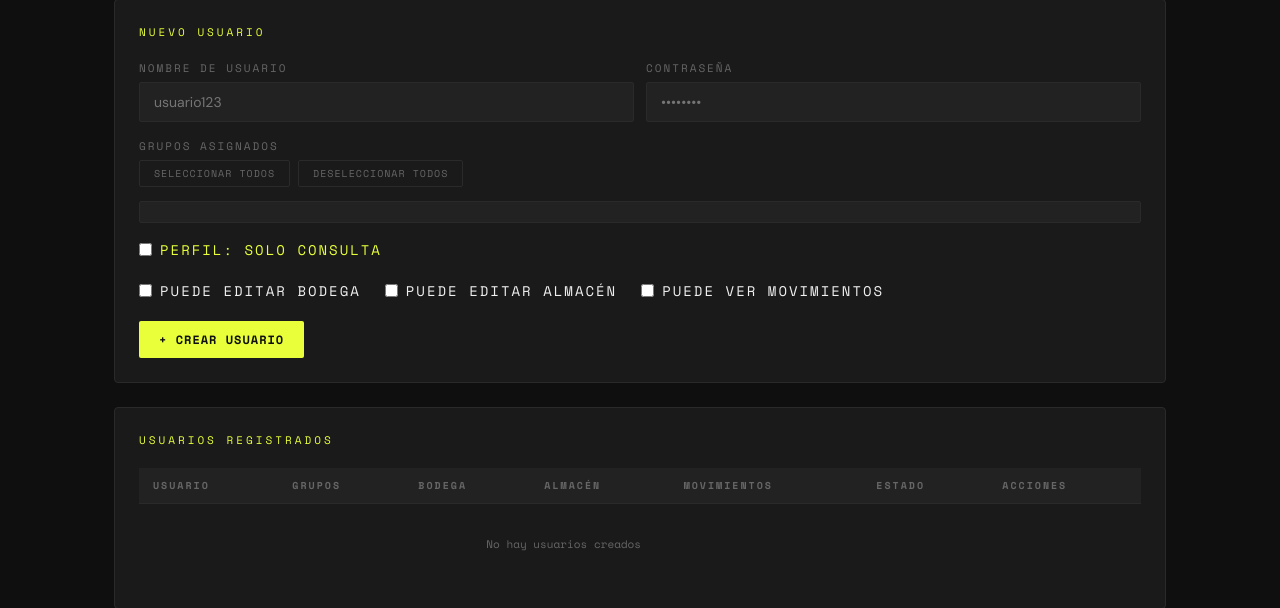
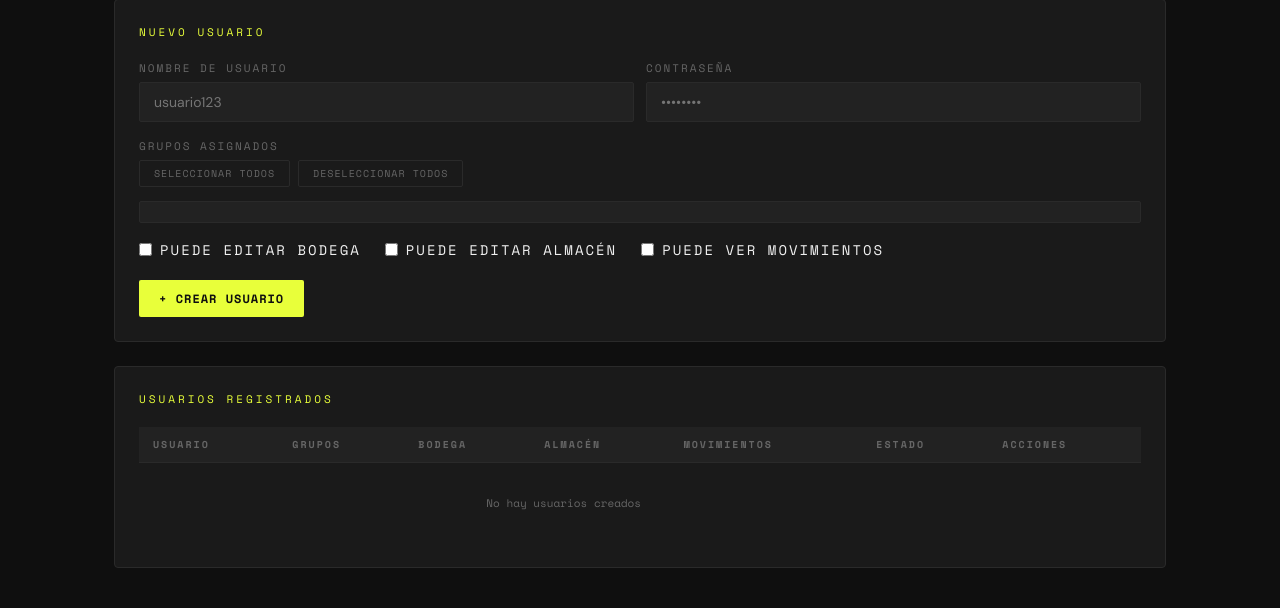
Before and after one commit to snake1515/hidden-inventory, a Flask app: template templates/admin.html in a window 1280 px wide. Shown: the part 163-771 px from the top of the page. After the commit the page ends 731 px from the top, so only its background shows below. Run offline with Flask 3, Linux system fonts and the light colour scheme; the template is opened without the code that fills it, so the values that code supplies are empty.

Commit message:
Update admin.html

```diff
--- a/templates/admin.html
+++ b/templates/admin.html
@@ -179,12 +179,9 @@
         </div>
       </div>
       <div class="permisos-row">
-        <label class="checkbox-label" style="color:var(--accent)"><input type="checkbox" id="nu-consulta" onchange="toggleSoloConsulta('nu',this.checked)"/> Perfil: Solo consulta</label>
-      </div>
-      <div class="permisos-row">
-        <label class="checkbox-label"><input type="checkbox" id="nu-bodega" onchange="desmarcarConsultaSi('nu')"/> Puede editar Bodega</label>
-        <label class="checkbox-label"><input type="checkbox" id="nu-almacen" onchange="desmarcarConsultaSi('nu')"/> Puede editar Almacén</label>
-        <label class="checkbox-label"><input type="checkbox" id="nu-movimientos" onchange="desmarcarConsultaSi('nu')"/> Puede ver Movimientos</label>
+        <label class="checkbox-label"><input type="checkbox" id="nu-bodega"/> Puede editar Bodega</label>
+        <label class="checkbox-label"><input type="checkbox" id="nu-almacen"/> Puede editar Almacén</label>
+        <label class="checkbox-label"><input type="checkbox" id="nu-movimientos"/> Puede ver Movimientos</label>
       </div>
       <button class="btn btn-primary" onclick="crearUsuario()">+ Crear usuario</button>
     </div>
@@ -378,12 +375,9 @@ SKU001,Aceite Motor 10W40,REF-001,HONDA,ACEITES,24,12</pre>
       </div>
     </div>
     <div class="permisos-row">
-      <label class="checkbox-label" style="color:var(--accent)"><input type="checkbox" id="edit-consulta" onchange="toggleSoloConsulta('edit',this.checked)"/> Perfil: Solo consulta</label>
-    </div>
-    <div class="permisos-row">
-      <label class="checkbox-label"><input type="checkbox" id="edit-bodega" onchange="desmarcarConsultaSi('edit')"/> Puede editar Bodega</label>
-      <label class="checkbox-label"><input type="checkbox" id="edit-almacen" onchange="desmarcarConsultaSi('edit')"/> Puede editar Almacén</label>
-      <label class="checkbox-label"><input type="checkbox" id="edit-movimientos" onchange="desmarcarConsultaSi('edit')"/> Puede ver Movimientos</label>
+      <label class="checkbox-label"><input type="checkbox" id="edit-bodega"/> Puede editar Bodega</label>
+      <label class="checkbox-label"><input type="checkbox" id="edit-almacen"/> Puede editar Almacén</label>
+      <label class="checkbox-label"><input type="checkbox" id="edit-movimientos"/> Puede ver Movimientos</label>
       <label class="checkbox-label"><input type="checkbox" id="edit-activo"/> Usuario activo</label>
     </div>
     <div class="modal-footer">
@@ -450,18 +444,6 @@ function setGrupos(containerId, grupos) {
   });
 }
 
-// ─── PERFIL SOLO CONSULTA ───
-function toggleSoloConsulta(prefix, marcado) {
-  if (marcado) {
-    ['bodega','almacen','movimientos'].forEach(p => {
-      document.getElementById(`${prefix}-${p}`).checked = false;
-    });
-  }
-}
-function desmarcarConsultaSi(prefix) {
-  document.getElementById(`${prefix}-consulta`).checked = false;
-}
-
 // ─── USUARIOS ───
 function crearUsuario() {
   const nombre = document.getElementById('nu-nombre').value.trim();
@@ -485,7 +467,6 @@ function abrirEditar(id, almacen, bodega, activo, gruposStr, movimientos) {
   document.getElementById('edit-bodega').checked = bodega;
   document.getElementById('edit-activo').checked = activo;
   document.getElementById('edit-movimientos').checked = movimientos || false;
-  document.getElementById('edit-consulta').checked = !almacen && !bodega && !movimientos;
   setGrupos('edit-grupos', gruposStr ? gruposStr.split(', ').map(g=>g.trim()).filter(Boolean) : []);
   document.getElementById('modal-editar').classList.add('open');
 }
@@ -642,6 +623,7 @@ function handleDropRef(e) {
 async function procesarCSV(fileId, endpoint, progressId, labelId, pctId, fillId, resultId, btnId, campoConteo) {
   const file = document.getElementById(fileId).files[0]; if (!file) return;
   const btn = document.getElementById(btnId); btn.disabled=true; btn.style.opacity='0.5';
+  const esCargaPrincipal = endpoint === '/admin/carga_csv_lote';
 
   // Leer archivo siempre con FileReader para máxima compatibilidad
   const texto = await new Promise((resolve, reject) => {
@@ -665,9 +647,73 @@ async function procesarCSV(fileId, endpoint, progressId, labelId, pctId, fillId,
     const obj = {}; headers.forEach((h,idx)=>{ obj[h]=(cols[idx]||'').trim(); });
     if (obj.codigo) filas.push(obj);
   }
+
+  document.getElementById(progressId).classList.add('show');
+
+  // La carga principal usa un flujo de 3 pasos para soportar archivos grandes
+  // sin saturar Render: 1) crear movimiento padre, 2) subir cada lote como
+  // movimiento hijo (CSV-0007-A, CSV-0007-B...), 3) generar el PDF final
+  // que resume TODOS los lotes juntos.
+  if (esCargaPrincipal) {
+    let movPadreId, consecutivoPadre;
+    try {
+      const resInit = await fetch('/admin/iniciar_carga_csv', {method:'POST', headers:{'Content-Type':'application/json'},
+        body: JSON.stringify({nombre_archivo: file.name})});
+      const dataInit = await resInit.json();
+      if (!dataInit.success) { showToast('Error iniciando carga: '+dataInit.error, true); btn.disabled=false; btn.style.opacity='1'; return; }
+      movPadreId = dataInit.mov_padre_id;
+      consecutivoPadre = dataInit.consecutivo;
+    } catch(err) {
+      showToast('Error de conexión iniciando la carga', true);
+      btn.disabled=false; btn.style.opacity='1';
+      return;
+    }
+
+    const LOTE = 500; const totalLotes = Math.ceil(filas.length/LOTE);
+    let totalOk=0, totalOmit=0;
+    for (let i=0; i<totalLotes; i++) {
+      const pct = Math.round((i/totalLotes)*90); // deja 10% para el cierre
+      document.getElementById(fillId).style.width=pct+'%';
+      document.getElementById(pctId).textContent=pct+'%';
+      document.getElementById(labelId).textContent=`Lote ${i+1} de ${totalLotes}...`;
+      try {
+        const res = await fetch(endpoint, {method:'POST', headers:{'Content-Type':'application/json'},
+          body: JSON.stringify({
+            filas: filas.slice(i*LOTE,(i+1)*LOTE),
+            mov_padre_id: movPadreId,
+            indice_lote: i,
+          })});
+        const data = await res.json();
+        if (data.success) { totalOk+=data.insertados||0; totalOmit+=data.omitidos||0; }
+        else { showToast('Error lote '+(i+1)+': '+data.error,true); break; }
+      } catch(err) { showToast('Error de conexión en lote '+(i+1),true); break; }
+    }
+
+    document.getElementById(labelId).textContent='Generando comprobante...';
+    let dataFin = {};
+    try {
+      const resFin = await fetch('/admin/finalizar_carga_csv', {method:'POST', headers:{'Content-Type':'application/json'},
+        body: JSON.stringify({mov_padre_id: movPadreId})});
+      dataFin = await resFin.json();
+    } catch(err) {
+      showToast('Carga completa, pero falló la generación del PDF final', true);
+    }
+
+    document.getElementById(fillId).style.width='100%';
+    document.getElementById(pctId).textContent='100%';
+    document.getElementById(labelId).textContent='¡Completado!';
+    const div = document.getElementById(resultId);
+    div.style.display='block'; div.className='csv-result ok';
+    const label = `Insertados: ${totalOk} | Omitidos: ${totalOmit}`;
+    div.textContent = `✓ ${label} — Movimiento ${consecutivoPadre}`;
+    showToast(`✓ ${totalOk} productos cargados — ${consecutivoPadre}`);
+    btn.disabled=false; btn.style.opacity='1';
+    return;
+  }
+
+  // Flujo original por lotes (carga de referencias u otros endpoints)
   const LOTE = 500; const totalLotes = Math.ceil(filas.length/LOTE);
   let totalOk=0, totalOmit=0;
-  document.getElementById(progressId).classList.add('show');
   for (let i=0; i<totalLotes; i++) {
     const pct = Math.round((i/totalLotes)*100);
     document.getElementById(fillId).style.width=pct+'%';
```
